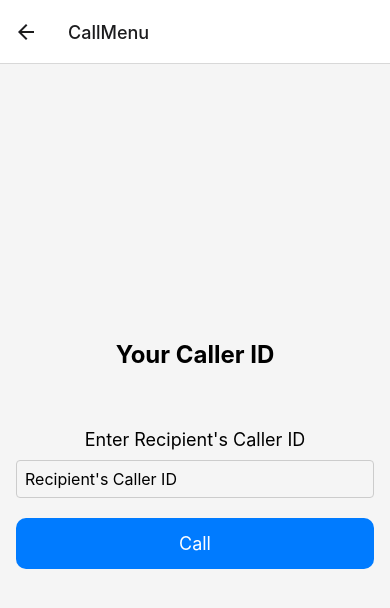
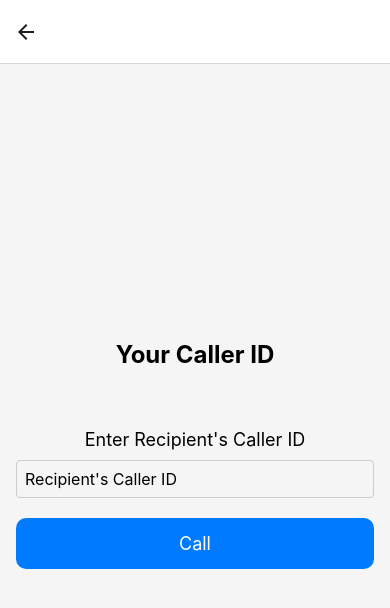
Before and after one commit to InstaFall/VideoChatApp, a React Native app: screen /CallMenu in a window 390 px wide. Shown: the top 608 px of the page. Built offline with nearby package versions, Linux system fonts and the light colour scheme.

Commit message:
Clean Up Header Title

```diff
--- a/src/navigation/AppNavigator.tsx
+++ b/src/navigation/AppNavigator.tsx
@@ -32,7 +32,11 @@ const AppNavigator = () => {
           component={HomeScreen}
           options={{ headerShown: false }}
         />
-        <Stack.Screen name="CallMenu" component={CallMenu} />
+        <Stack.Screen
+          name="CallMenu"
+          component={CallMenu}
+          options={{ headerTitle: '' }}
+        />
         <Stack.Screen name="Calling" component={Calling} />
         <Stack.Screen name="IncomingCall" component={IncomingCall} />
         <Stack.Screen
@@ -43,6 +47,7 @@ const AppNavigator = () => {
         <Stack.Screen
           name="ProfileSettings"
           component={ProfileSettingsScreen}
+          options={{ headerTitle: '' }}
         />
         <Stack.Screen name="AppSettings" component={AppSettingsScreen} />
         <Stack.Screen name="DebugVideoChat" component={VideoChat} />
```
